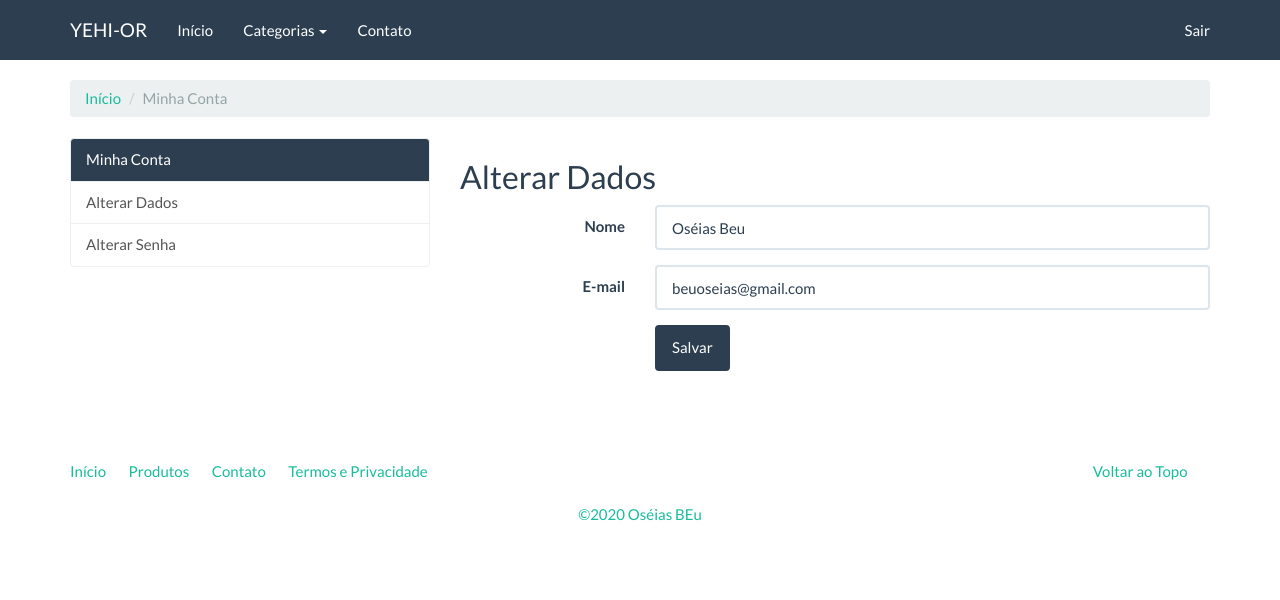
After one commit to OseiasBeu/PyECom, a Django app: a page that uses core/templates/base.html in a window 1280 px wide. The commit adds this page. Shown: the top 600 px of the page. Run offline with Django 3.2, Linux system fonts and the light colour scheme; a user stored in the database is signed in; data that the repository does not hold is empty; some libraries are stand-ins or nearby versions.

Commit message:
Test alteracao de dados de usuario

```diff
--- /dev/null
+++ b/accounts/templates/accounts/index.html
@@ -0,0 +1,24 @@
+{% extends "base.html" %}
+
+{% block title %}Minha Conta{% endblock %}
+
+{% block container %}
+<ol class="breadcrumb">
+  <li><a href="#">Início</a></li>
+  <li class="active">Minha Conta</li>
+</ol>
+<div class="row">
+    <div class="col-md-4">
+        <div class="list-group">
+          <a href="#" class="list-group-item active">Minha Conta</a>
+          <a href="{% url 'accounts:update_user' %}" class="list-group-item">Alterar Dados</a>
+          <a href="{% url 'accounts:update_password' %}" class="list-group-item">Alterar Senha</a>
+        </div>
+    </div>
+    <div class="col-md-8">
+        {% block accounts_container %}
+        <h2>Bem vindo a Família YEHIOR {{ user }}!</h2>
+        {% endblock  %}
+    </div>
+</div>
+{% endblock %}
--- /dev/null
+++ b/accounts/templates/accounts/update_user.html
@@ -0,0 +1,30 @@
+{% extends "accounts/index.html" %}
+
+{% load widget_tweaks %}
+
+{% block title %}Alterar Dados{% endblock %}
+
+{% block accounts_container %}
+    <h2>Alterar Dados</h2>
+    <form class="form-horizontal" action="" method="post">
+        {% csrf_token %}
+        <fieldset>
+            {% for field in form %}
+            <div class="form-group{% if field.errors %} has-error{% endif %}">
+              <label for="{{ field.auto_id }}" class="col-md-3 control-label">{{ field.label }}</label>
+              <div class="col-md-9">
+                {% render_field field class='form-control' %}
+                {% for error in field.errors %}
+                <span class="help-block">{{ error }}</span>
+                {% endfor %}
+              </div>
+            </div>
+            {% endfor %}
+            <div class="form-group">
+              <div class="col-md-9 col-md-offset-3">
+                <button type="submit" class="btn btn-primary">Salvar</button>
+              </div>
+            </div>
+        </fieldset>
+    </form>
+{% endblock %}
--- a/accounts/urls.py
+++ b/accounts/urls.py
@@ -6,5 +6,9 @@ from . import views
 
 
 urlpatterns = [
-    url(r'^registro/$', views.register, name='register')
+    url(r'^$', views.index, name='index'),
+    url(r'^registro/$', views.register, name='register'),
+    url(r'^alterar-dados/$', views.update_user, name='update_user'),
+    url(r'^alterar-senha/$', views.update_password, name='update_password'),
+
 ]
--- a/accounts/views.py
+++ b/accounts/views.py
@@ -1,11 +1,20 @@
 # coding=utf-8
 
 from django.shortcuts import render
-from django.views.generic import CreateView
+from django.views.generic import (
+    CreateView, TemplateView, UpdateView, FormView
+)
 from django.core.urlresolvers import reverse_lazy
+from django.contrib.auth.mixins import LoginRequiredMixin
+from django.contrib.auth.forms import PasswordChangeForm
 
 from .models import User
 from .forms import UserAdminCreationForm
+
+
+class IndexView(LoginRequiredMixin, TemplateView):
+
+    template_name = 'accounts/index.html'
 
 
 class RegisterView(CreateView):
@@ -16,4 +25,35 @@ class RegisterView(CreateView):
     success_url = reverse_lazy('index')
 
 
+class UpdateUserView(LoginRequiredMixin, UpdateView):
+
+    model = User
+    template_name = 'accounts/update_user.html'
+    fields = ['name', 'email']
+    success_url = reverse_lazy('accounts:index')
+
+    def get_object(self):
+        return self.request.user
+
+class UpdatePasswordView(LoginRequiredMixin, FormView):
+
+    template_name = 'accounts/update_password.html'
+    success_url = reverse_lazy('accounts:index')
+    form_class = PasswordChangeForm
+
+    def get_form_kwargs(self):
+        kwargs = super(UpdatePasswordView, self).get_form_kwargs()
+        kwargs['user'] = self.request.user
+        return kwargs
+
+    def form_valid(self, form):
+        form.save()
+        return super(UpdatePasswordView, self).form_valid(form)
+
+
+
+
+index = IndexView.as_view()
 register = RegisterView.as_view()
+update_user = UpdateUserView.as_view()
+update_password = UpdatePasswordView.as_view()
--- /dev/null
+++ b/core/static/assets/extra.css
@@ -0,0 +1,3 @@
+.margin-top {
+    margin-top: 2em;
+}
--- a/core/templates/base.html
+++ b/core/templates/base.html
@@ -9,12 +9,13 @@
 	<meta http-equiv="X-UA-Compatible" content="IE=edge" />
 	<link rel="stylesheet" href="{% static 'assets/bootstrap.min.css' %}" media="screen" />
 	<link rel="stylesheet" href="{% static 'assets/custom.min.css' %}" media="screen" />
+  <link rel="stylesheet" href="{% static 'assets/extra.css' %}" media="screen" />
 </head>
 <body>
     <div class="navbar navbar-default navbar-fixed-top">
       <div class="container">
         <div class="navbar-header">
-          <a href="{% url 'index' %}" class="navbar-brand">YEHI-OR Global</a>
+          <a href="{% url 'index' %}" class="navbar-brand">YEHI-OR</a>
           <button class="navbar-toggle" type="button" data-toggle="collapse" data-target="#navbar-main">
             <span class="icon-bar"></span>
             <span class="icon-bar"></span>
@@ -51,7 +52,7 @@
         </div>
       </div>
     </div>
-    <div class="container">
+    <div class="container margin-top">
     {% block container %}{% endblock %}
 		<footer>
 			<div class="row">
```
Also changed, not shown: accounts/templates/accounts/update_password.html (added, +30 -0 lines), accounts/tests/test_view.py (+55 -0 lines), db.sqlite3.
